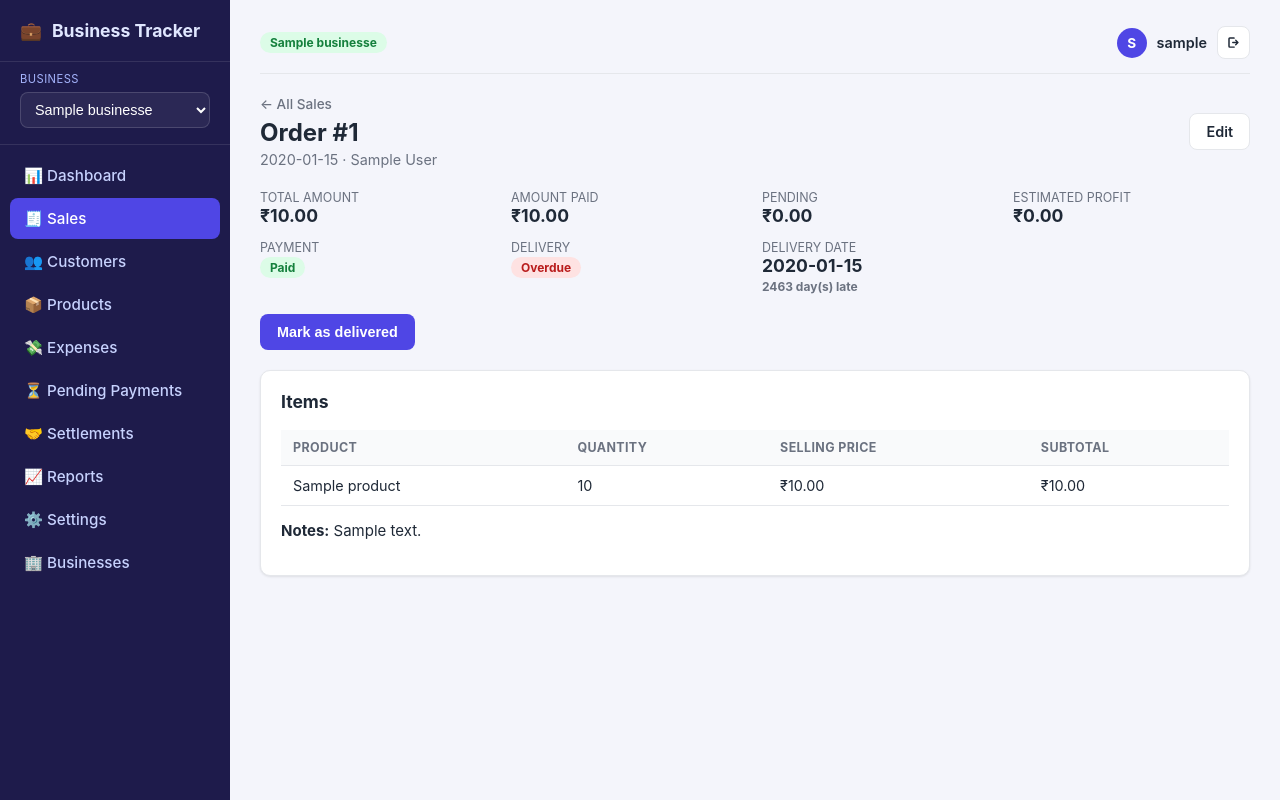
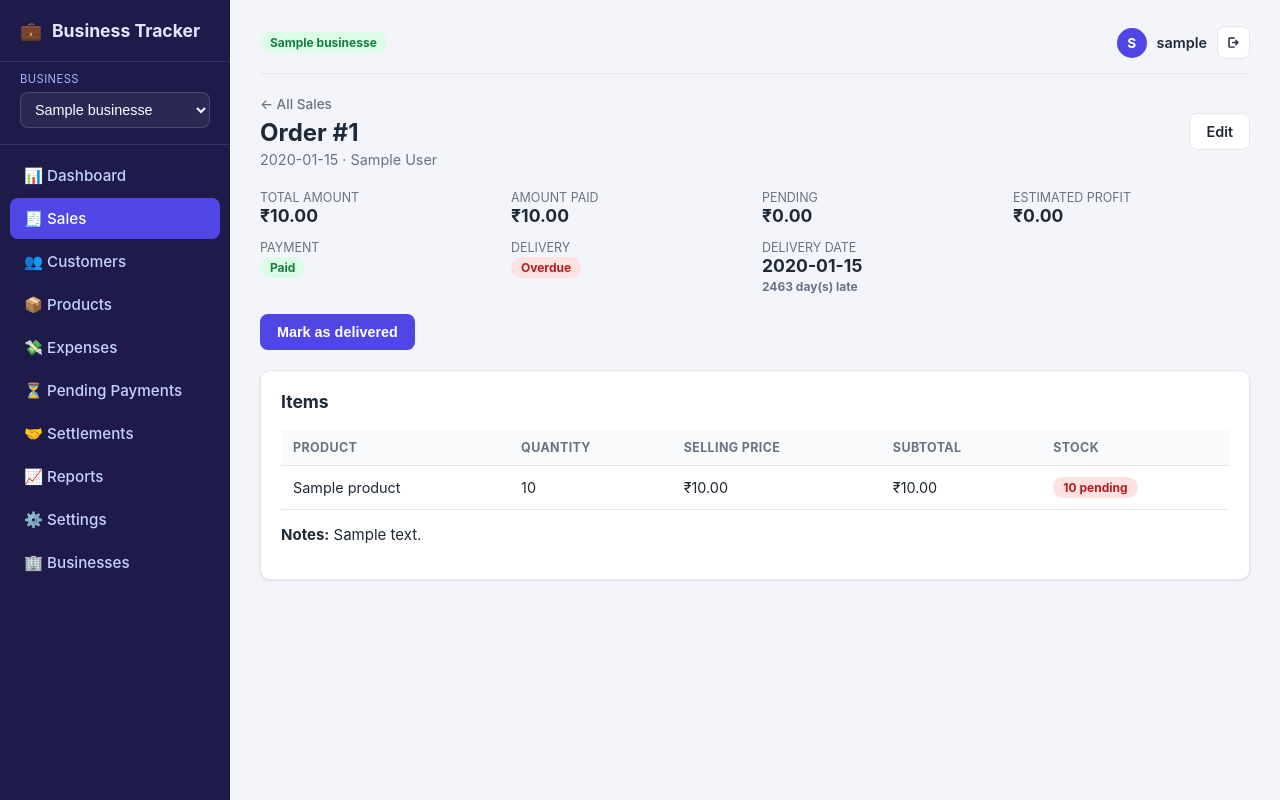
Before and after one commit to DeshmukhVai/business_tracker, a Flask app: page /sales/1 in a window 1280 px wide. Run offline with Flask 3, Linux system fonts and the light colour scheme; the visitor is signed in with stand-in values (Sample User, id 1); tables that the repository leaves empty hold one stand-in row (values such as "Sample post"); parts of the project's set-up code (start-up, migrations or seed data) failed here and were passed over.

Commit message:
stock feature

```diff
--- a/models/sale.py
+++ b/models/sale.py
@@ -178,6 +178,16 @@ class OrderItem(db.Model):
     selling_price = db.Column(db.Numeric(10, 2), nullable=False, default=0)
     cost_price = db.Column(db.Numeric(10, 2), nullable=False, default=0)
     subtotal = db.Column(db.Numeric(10, 2), nullable=False, default=0)
+    # How many of `quantity` the product's stock couldn't cover when this
+    # order was recorded — set once at order time (see routes/sales.py),
+    # not re-checked later. 0 means stock covered it in full.
+    pending_quantity = db.Column(db.Integer, nullable=False, default=0)
+    # Whether this line actually took stock away from its product at the
+    # time it was recorded. False for every order placed before stock
+    # tracking existed — editing or deleting one of those must NOT give
+    # stock back, since nothing was ever really deducted for it. New
+    # order lines always set this True (see routes/sales.py).
+    stock_deducted = db.Column(db.Boolean, nullable=False, default=False)
 
     sale = db.relationship("Sale", back_populates="items")
     product = db.relationship("Product", back_populates="order_items")
--- a/routes/products.py
+++ b/routes/products.py
@@ -5,13 +5,13 @@ from flask import Blueprint, render_template, request, redirect, url_for, flash,
 from extensions import db
 from models.product import Product
 from utils.columns import selected_columns
-from utils.validators import parse_amount, parse_required_text, parse_optional_text
+from utils.validators import parse_amount, parse_positive_int, parse_required_text, parse_optional_text
 
 products_bp = Blueprint("products", __name__, url_prefix="/products")
 
 # Name, selling price, status and actions are what the list is for at a
 # glance; the costing detail is opt-in from the Columns menu.
-FIXED_COLUMNS = ["Name", "Selling Price", "Status", "Actions"]
+FIXED_COLUMNS = ["Name", "Selling Price", "Stock Qty", "Pending Qty", "Status", "Actions"]
 OPTIONAL_COLUMNS = [
     ("category", "Category"),
     ("cost_price", "Cost Price"),
@@ -47,12 +47,16 @@ def add_product():
         try:
             selling_price = parse_amount(request.form.get("selling_price"), "Selling price")
             cost_price = parse_amount(request.form.get("cost_price"), "Cost price")
+            stock_quantity = parse_positive_int(
+                request.form.get("stock_quantity") or 0, "Stock quantity", minimum=0
+            )
             product = Product(
                 business_id=g.business.id,
                 name=parse_required_text(request.form.get("name"), "Product name", 120),
                 category=parse_optional_text(request.form.get("category"), 80),
                 selling_price=selling_price,
                 cost_price=cost_price,
+                stock_quantity=stock_quantity,
                 description=parse_optional_text(request.form.get("description")),
                 is_active=True,
             )
@@ -110,6 +114,9 @@ def edit_product(product_id):
             product.category = parse_optional_text(request.form.get("category"), 80)
             product.selling_price = parse_amount(request.form.get("selling_price"), "Selling price")
             product.cost_price = parse_amount(request.form.get("cost_price"), "Cost price")
+            product.stock_quantity = parse_positive_int(
+                request.form.get("stock_quantity") or 0, "Stock quantity", minimum=0
+            )
             product.description = parse_optional_text(request.form.get("description"))
             product.is_active = request.form.get("is_active") == "on"
             db.session.commit()
--- a/routes/sales.py
+++ b/routes/sales.py
@@ -153,7 +153,15 @@ def _apply_discount(sale, form, items):
 
 
 def _build_order_items(sale, form):
-    """Parse the (possibly multi-row) product line items from the form."""
+    """Parse the (possibly multi-row) product line items from the form.
+
+    Each line also deducts from the product's current stock right here,
+    while `product` is already in hand — whatever stock can't cover is
+    recorded as pending rather than blocking the sale. Call
+    _release_stock_for_items() on whatever items this is replacing
+    *before* calling this, or the stock this consumes will be on top of
+    what the old items already took, not instead of it.
+    """
     product_ids = form.getlist("product_id[]")
     quantities = form.getlist("quantity[]")
     prices = form.getlist("selling_price[]")
@@ -173,17 +181,43 @@ def _build_order_items(sale, form):
         selling_price = parse_amount(raw_price, "Selling price")
 
         item = OrderItem(
-            product_id=product.id,
+            product=product,
             quantity=quantity,
             selling_price=selling_price,
             cost_price=product.cost_price,
+            stock_deducted=True,
         )
         item.compute_subtotal()
+
+        fulfilled = min(quantity, product.stock_quantity)
+        item.pending_quantity = quantity - fulfilled
+        product.stock_quantity -= fulfilled
+
         items.append(item)
 
     if not items:
         raise ValueError("Add at least one product to the order.")
     return items
+
+
+def _release_stock_for_items(items):
+    """Put back whatever stock these order items had actually consumed.
+
+    Called before replacing or deleting a sale's items, so editing or
+    cancelling an order doesn't permanently lose the stock it used —
+    without this, re-saving an unchanged order would consume its stock
+    a second time on top of the first.
+
+    Skips anything with stock_deducted False — an order placed before
+    stock tracking existed never really took stock away from its
+    product, so deleting or editing it must not hand stock back either.
+    """
+    for item in items:
+        if not item.stock_deducted:
+            continue
+        fulfilled = item.quantity - item.pending_quantity
+        if fulfilled and item.product:
+            item.product.stock_quantity += fulfilled
 
 
 def _require_own_customer(customer_id):
@@ -279,8 +313,12 @@ def edit_sale(sale_id):
             sale.payment_method = parse_optional_text(request.form.get("payment_method"), 30)
             sale.notes = parse_optional_text(request.form.get("notes"))
 
-            # Replace line items entirely with the submitted set.
-            for item in list(sale.items):
+            # Replace line items entirely with the submitted set — give
+            # back the stock the old ones consumed first, or the new
+            # build would deduct on top of that instead of replacing it.
+            old_items = list(sale.items)
+            _release_stock_for_items(old_items)
+            for item in old_items:
                 db.session.delete(item)
             new_items = _build_order_items(sale, request.form)
             for item in new_items:
@@ -314,6 +352,7 @@ def edit_sale(sale_id):
 @sales_bp.route("/<int:sale_id>/delete", methods=["POST"])
 def delete_sale(sale_id):
     sale = Sale.query.filter_by(id=sale_id, business_id=g.business.id).first_or_404()
+    _release_stock_for_items(list(sale.items))
     db.session.delete(sale)
     db.session.commit()
     flash("Sale deleted.", "success")
--- a/templates/products/form.html
+++ b/templates/products/form.html
@@ -25,6 +25,11 @@
         <label>Cost Price (₹) *</label>
         <input type="number" step="0.01" min="0" name="cost_price" value="{{ product.cost_price if product else '' }}" required>
       </div>
+      <div class="form-group">
+        <label>Stock Quantity</label>
+        <input type="number" step="1" min="0" name="stock_quantity" value="{{ product.stock_quantity if product else 0 }}">
+        <small class="field-hint">Units on hand. A sale deducts from this automatically; any shortfall shows as Pending.</small>
+      </div>
       <div class="form-group full-width">
         <label>Description</label>
         <textarea name="description">{{ product.description if product else '' }}</textarea>
--- a/templates/sales/detail.html
+++ b/templates/sales/detail.html
@@ -51,7 +51,7 @@
   <h3>Items</h3>
   <div class="table-wrap">
     <table class="data-table">
-      <thead><tr><th>Product</th><th>Quantity</th><th>Selling Price</th><th>Subtotal</th></tr></thead>
+      <thead><tr><th>Product</th><th>Quantity</th><th>Selling Price</th><th>Subtotal</th><th>Stock</th></tr></thead>
       <tbody>
         {% for item in sale.items %}
         <tr>
@@ -59,6 +59,13 @@
           <td>{{ item.quantity }}</td>
           <td>{{ item.selling_price | currency }}</td>
           <td>{{ item.subtotal | currency }}</td>
+          <td>
+            {% if item.pending_quantity > 0 %}
+            <span class="badge badge-pending">{{ item.pending_quantity }} pending</span>
+            {% else %}
+            <span class="badge badge-paid">In stock</span>
+            {% endif %}
+          </td>
         </tr>
         {% endfor %}
       </tbody>
--- a/utils/schema.py
+++ b/utils/schema.py
@@ -45,7 +45,24 @@ ADDED_COLUMNS = {
     # constraint isn't added since SQLite can't do that without rebuilding
     # the table, and application code always sets it on new rows anyway.
     "customers": {"business_id": ("INTEGER", None)},
-    "products": {"business_id": ("INTEGER", None)},
+    "products": {
+        "business_id": ("INTEGER", None),
+        # Pre-existing products get 0 on hand rather than guessing —
+        # there's no way to know what they actually had in stock before
+        # this feature existed.
+        "stock_quantity": ("INTEGER NOT NULL DEFAULT 0", None),
+    },
+    "order_items": {
+        # 0 for every pre-existing order line: assume stock covered it at
+        # the time, since there's no way to know otherwise in hindsight.
+        "pending_quantity": ("INTEGER NOT NULL DEFAULT 0", None),
+        # False for every pre-existing order line: stock tracking didn't
+        # exist yet when they were placed, so none of them ever really
+        # took stock away from a product. Without this, deleting one of
+        # those old orders would incorrectly hand stock back that was
+        # never actually taken in the first place.
+        "stock_deducted": ("BOOLEAN NOT NULL DEFAULT 0", None),
+    },
     "expenses": {
         "business_id": ("INTEGER", None),
         # Which partner paid — see models/expense.py for why this is a
```
Also changed, not shown: models/product.py (+22 -0 lines), templates/products/list.html (+8 -0 lines).
